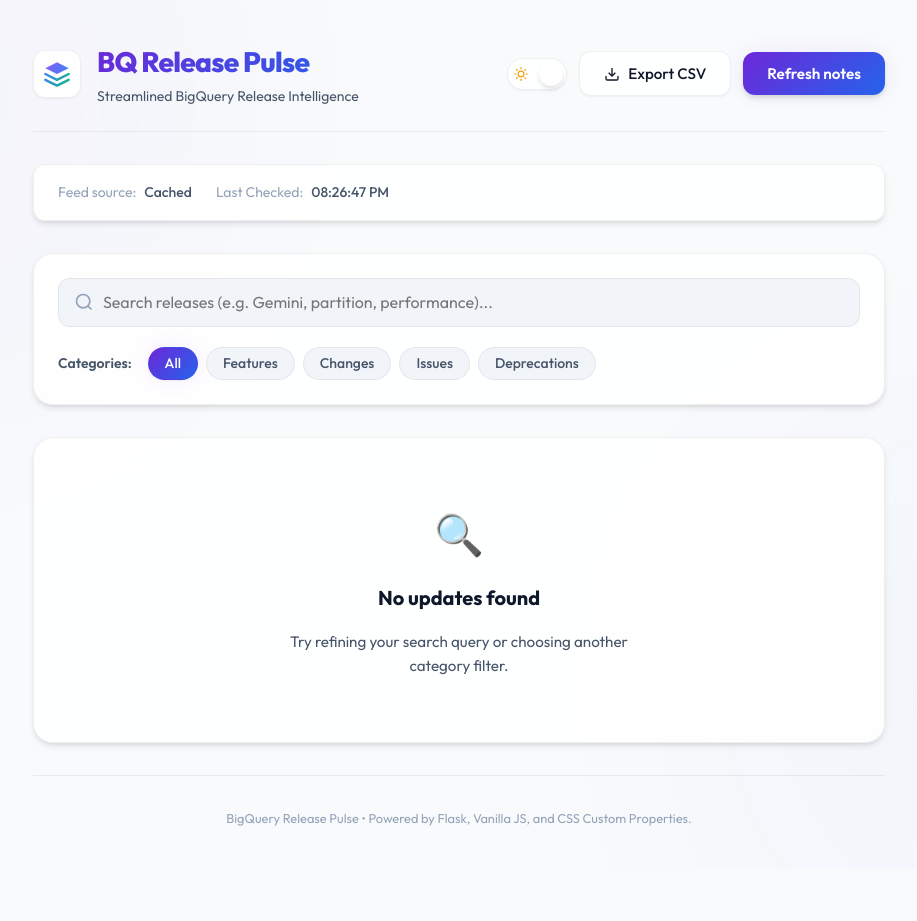
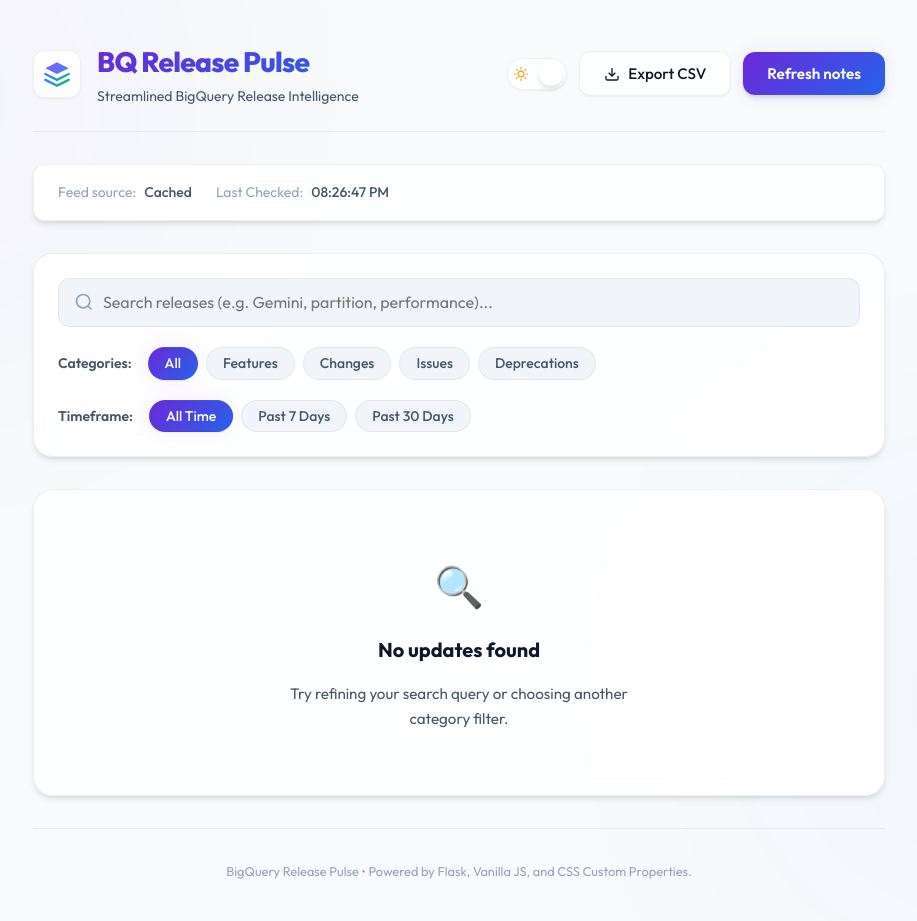
Before and after one commit to LKris2020/romin-event-talks-app, a Flask app: template templates/index.html in a window 1280 px wide. Shown: the whole page, without its empty margins (181-1098 px from the left). Before the commit the page ends 826 px from the top, so only its background shows below. Run offline with Flask 3, Linux system fonts and the light colour scheme; the template is opened without the code that fills it, so the values that code supplies are empty.

Commit message:
Implement timeframe filter pills (All, Past 7 days, Past 30 days)

```diff
--- a/static/js/app.js
+++ b/static/js/app.js
@@ -9,7 +9,8 @@
     selectedUpdate: null,
     theme: 'dark',
     includeLink: true,
-    includeHashtags: true
+    includeHashtags: true,
+    activeTimeframe: 'all'
 };
 
 // ==========================================================================
@@ -28,6 +29,7 @@
     searchInput: document.getElementById('search-input'),
     clearSearchBtn: document.getElementById('clear-search-btn'),
     categoryFilters: document.getElementById('category-filters'),
+    timeframeFilters: document.getElementById('timeframe-filters'),
     timelineLoading: document.getElementById('timeline-loading'),
     timelineError: document.getElementById('timeline-error'),
     timelineEmpty: document.getElementById('timeline-empty'),
@@ -186,10 +188,33 @@
 function filterAndRenderTimeline() {
     const query = state.searchQuery.toLowerCase().trim();
     const activeCat = state.activeCategory.toLowerCase();
+    const activeDays = state.activeTimeframe;
 
     const filtered = [];
 
+    // Date math helper
+    const getDaysDifference = (rawDateStr) => {
+        if (!rawDateStr) return 0;
+        const entryDate = new Date(rawDateStr);
+        entryDate.setHours(0, 0, 0, 0);
+
+        const today = new Date();
+        today.setHours(0, 0, 0, 0);
+
+        const diffTime = today - entryDate;
+        return Math.floor(diffTime / (1000 * 60 * 60 * 24));
+    };
+
     for (const dayEntry of state.releases) {
+        // Timeframe check
+        if (activeDays !== 'all') {
+            const daysLimit = parseInt(activeDays);
+            const diffDays = getDaysDifference(dayEntry.raw_date);
+            if (diffDays > daysLimit) {
+                continue; // Skip this day completely
+            }
+        }
+
         const matchingUpdates = [];
 
         for (const update of dayEntry.updates) {
@@ -377,6 +402,24 @@
 
         // Set state and render
         state.activeCategory = pill.dataset.category;
+        filterAndRenderTimeline();
+    });
+
+    // Timeframe filter pills
+    elements.timeframeFilters.addEventListener('click', (e) => {
+        const pill = e.target.closest('.filter-pill');
+        if (!pill) return;
+
+        // Remove active class from all pills
+        elements.timeframeFilters.querySelectorAll('.filter-pill').forEach(btn => {
+            btn.classList.remove('active');
+        });
+
+        // Add active class to clicked pill
+        pill.classList.add('active');
+
+        // Set state and render
+        state.activeTimeframe = pill.dataset.days;
         filterAndRenderTimeline();
     });
 
--- a/templates/index.html
+++ b/templates/index.html
@@ -120,6 +120,15 @@
                     <button class="filter-pill" data-category="deprecated">Deprecations</button>
                 </div>
             </div>
+
+            <div class="filter-group">
+                <span class="filter-label">Timeframe:</span>
+                <div class="filter-pills" id="timeframe-filters">
+                    <button class="filter-pill active" data-days="all">All Time</button>
+                    <button class="filter-pill" data-days="7">Past 7 Days</button>
+                    <button class="filter-pill" data-days="30">Past 30 Days</button>
+                </div>
+            </div>
         </section>
 
         <!-- Release Notes Timeline Grid -->
```
